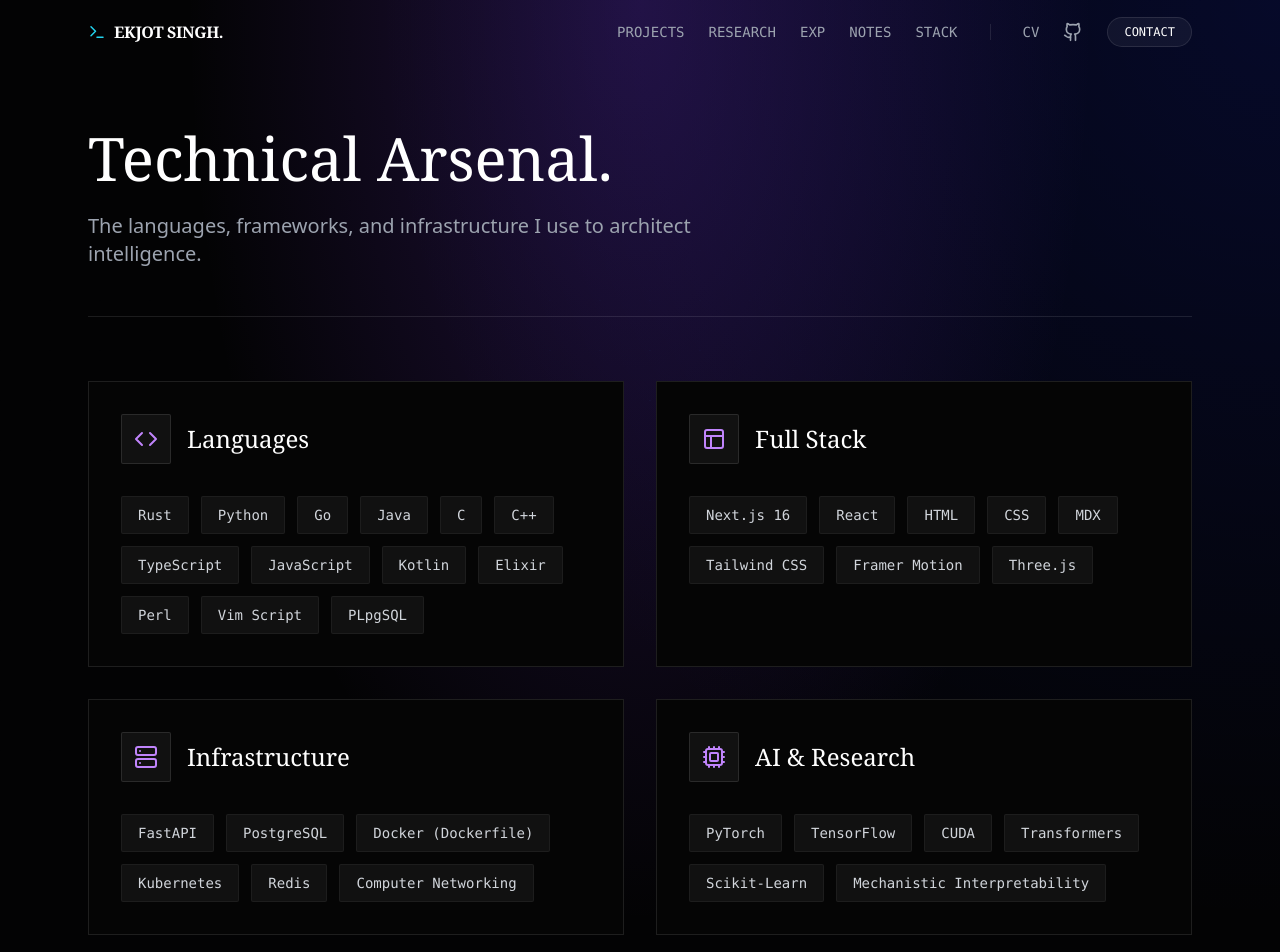
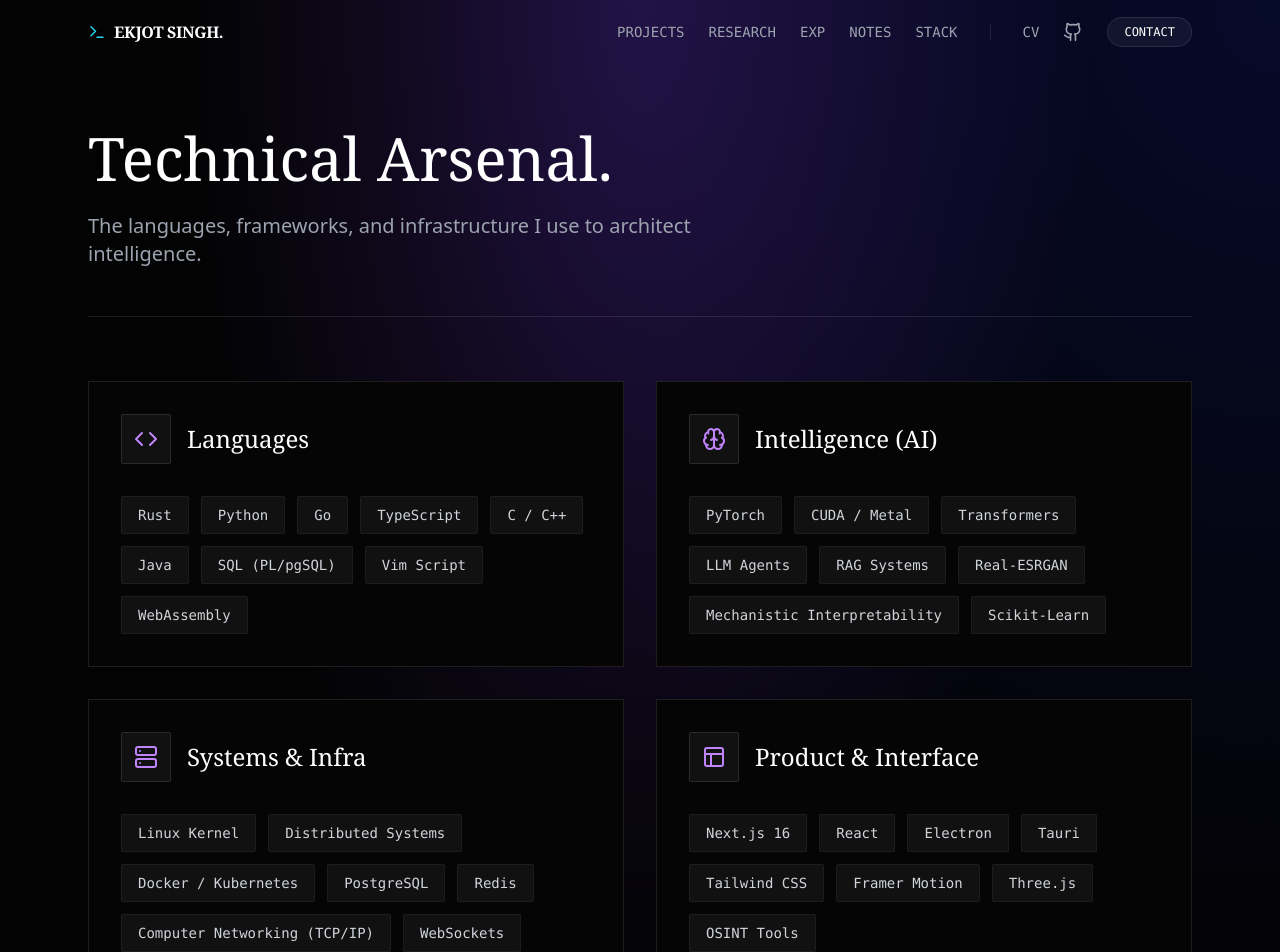
Before and after one commit to ekjotsinghmakhija/website, a Next.js app: page /stack in a window 1280 px wide. Shown: the top 952 px of the page. Built offline with nearby package versions, Linux system fonts and the light colour scheme.

Commit message:
feat: upgrade technical arsenal with spotlight UI and updated stack data

```diff
--- a/src/components/sections/Stack.tsx
+++ b/src/components/sections/Stack.tsx
@@ -1,26 +1,53 @@
+/* FILE: src/components/sections/Stack.tsx */
 'use client';
+
 import { STACK } from '@/lib/stack';
 import SectionHeading from '@/components/ui/SectionHeading';
+import SpotlightCard from '@/components/ui/SpotlightCard';
 
 export default function Stack() {
   return (
     <section className="mb-32">
       <SectionHeading number="02">Technical Arsenal</SectionHeading>
-      <div className="grid grid-cols-2 md:grid-cols-4 gap-6">
+
+      <div className="grid grid-cols-1 md:grid-cols-2 lg:grid-cols-4 gap-6">
         {STACK.map((group) => (
-          <div key={group.category} className="p-6 border border-white/5 bg-[#080808] hover:border-[#3B82F6]/30 transition-colors group">
-            <div className="mb-4 text-[#3B82F6] opacity-80 group-hover:opacity-100">
+          <SpotlightCard
+            key={group.category}
+            from="#080808"
+            to="#121212"
+            className="h-full border-white/5"
+          >
+            <div className="p-8 h-full flex flex-col relative z-10">
+
+              {/* Header */}
+              <div className={`mb-6 ${group.color} p-3 bg-white/5 w-fit rounded-lg border border-white/5`}>
                 <group.icon size={24} />
               </div>
-            <h3 className="text-white font-medium mb-4">{group.category}</h3>
-            <ul className="space-y-2">
+
+              <h3 className="text-xl font-serif text-white mb-6 tracking-wide">
+                {group.category}
+              </h3>
+
+              {/* List */}
+              <ul className="space-y-3 mt-auto">
                 {group.items.map((item) => (
-                <li key={item} className="text-sm text-gray-400 font-mono">
+                  <li key={item} className="flex items-center gap-3 text-sm text-gray-400 font-mono group/item">
+                    <span className={`w-1 h-1 rounded-full ${group.color.replace('text-', 'bg-')} opacity-50 group-hover/item:opacity-100 transition-opacity`} />
+                    <span className="group-hover/item:text-white transition-colors">
                       {item}
+                    </span>
                   </li>
                 ))}
               </ul>
+
+              {/* Decorative Corner */}
+              <div className={`absolute top-0 right-0 p-4 opacity-20 ${group.color}`}>
+                 <div className="w-2 h-2 border-t border-r border-current" />
               </div>
+
+            </div>
+          </SpotlightCard>
         ))}
       </div>
     </section>
--- a/src/components/ui/SpotlightCard.tsx
+++ b/src/components/ui/SpotlightCard.tsx
@@ -1,8 +1,21 @@
+/* FILE: src/components/ui/SpotlightCard.tsx */
 'use client';
 import { useRef, useState, MouseEvent } from 'react';
 import { motion, useMotionTemplate, useMotionValue } from 'framer-motion';
 
-export default function SpotlightCard({ children, className = "" }: { children: React.ReactNode, className?: string }) {
+interface SpotlightCardProps {
+  children: React.ReactNode;
+  className?: string;
+  from?: string;
+  to?: string;
+}
+
+export default function SpotlightCard({
+  children,
+  className = "",
+  from = "rgba(17, 24, 39, 0.5)",
+  to = "rgba(17, 24, 39, 0.5)"
+}: SpotlightCardProps) {
   const mouseX = useMotionValue(0);
   const mouseY = useMotionValue(0);
 
@@ -14,8 +27,11 @@
 
   return (
     <div
-      className={`group relative border border-white/10 bg-gray-900/50 overflow-hidden ${className}`}
+      className={`group relative border border-white/10 overflow-hidden ${className}`}
       onMouseMove={handleMouseMove}
+      style={{
+        background: `linear-gradient(to bottom right, ${from}, ${to})`
+      }}
     >
       <motion.div
         className="pointer-events-none absolute -inset-px rounded-xl opacity-0 transition duration-300 group-hover:opacity-100"
--- a/src/lib/stack.ts
+++ b/src/lib/stack.ts
@@ -1,8 +1,13 @@
+/* FILE: src/lib/stack.ts */
 import {
   Code,
   Layout,
   Server,
   Cpu,
+  Terminal,
+  Globe,
+  Database,
+  Brain
 } from 'lucide-react';
 
 // --- 1. TECHNICAL ARSENAL (STACK) ---
@@ -13,55 +18,59 @@
       "Rust",
       "Python",
       "Go",
+      "TypeScript",
+      "C / C++",
       "Java",
-      "C",
-      "C++",
-      "TypeScript",
-      "JavaScript",
-      "Kotlin",
-      "Elixir",
-      "Perl",
+      "SQL (PL/pgSQL)",
       "Vim Script",
-      "PLpgSQL"
+      "WebAssembly"
     ],
-    icon: Code
+    icon: Code,
+    color: "text-rose-400"
   },
   {
-    category: "Full Stack",
+    category: "Intelligence (AI)",
+    items: [
+      "PyTorch",
+      "CUDA / Metal",
+      "Transformers",
+      "LLM Agents",
+      "RAG Systems",
+      "Real-ESRGAN",
+      "Mechanistic Interpretability",
+      "Scikit-Learn"
+    ],
+    icon: Brain,
+    color: "text-fuchsia-400"
+  },
+  {
+    category: "Systems & Infra",
+    items: [
+      "Linux Kernel",
+      "Distributed Systems",
+      "Docker / Kubernetes",
+      "PostgreSQL",
+      "Redis",
+      "Computer Networking (TCP/IP)",
+      "WebSockets",
+      "System Design"
+    ],
+    icon: Server,
+    color: "text-amber-400"
+  },
+  {
+    category: "Product & Interface",
     items: [
       "Next.js 16",
       "React",
-      "HTML",
-      "CSS",
-      "MDX",
+      "Electron",
+      "Tauri",
       "Tailwind CSS",
       "Framer Motion",
-      "Three.js"
+      "Three.js",
+      "OSINT Tools"
     ],
-    icon: Layout
-  },
-  {
-    category: "Infrastructure",
-    items: [
-      "FastAPI",
-      "PostgreSQL",
-      "Docker (Dockerfile)",
-      "Kubernetes",
-      "Redis",
-      "Computer Networking"
-    ],
-    icon: Server
-  },
-  {
-    category: "AI & Research",
-    items: [
-      "PyTorch",
-      "TensorFlow",
-      "CUDA",
-      "Transformers",
-      "Scikit-Learn",
-      "Mechanistic Interpretability"
-    ],
-    icon: Cpu
+    icon: Layout,
+    color: "text-cyan-400"
   },
 ];
```
Lines whose indentation alone changed are shown as unchanged.
